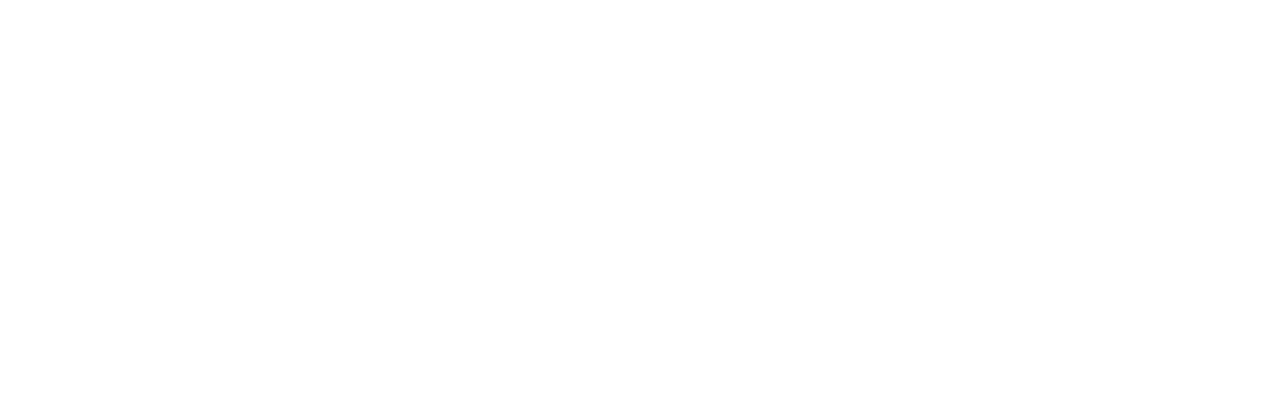
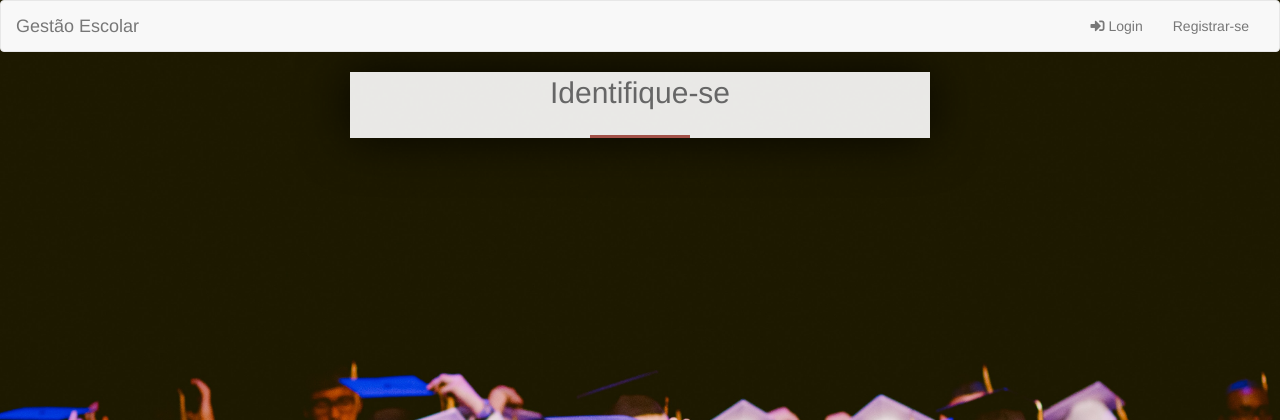
Before and after one commit to matheusboari/Escola, a PHP site: page /app/pages/register.php in a window 1280 px wide. Before the commit the part shown is empty. Shown: the top 420 px of the page. Run offline with PHP 8.4, Linux system fonts and the light colour scheme; some web fonts are replaced.

Commit message:
aula 19/09/2018

```diff
--- a/app/css/escola.css
+++ b/app/css/escola.css
@@ -3,3 +3,28 @@
     background-repeat: no-repeat;
 	background-size: cover;
 }
+.back-registro {
+    background: url('http://escola.local/app/img/background.jpg');
+    background-repeat: no-repeat;
+	background-size: cover;
+}
+.registro-box {
+    margin-top: 5% auto;
+}
+
+.registro-box-body {
+    box-shadow: 0px 0px 50px rgba(0,0,0,0.8);
+    background: rgba(255,255,255, 0.9);
+    color: #666666 !important;
+    margin-left: 350px;
+    margin-right: 350px;
+}
+.registro-titulo {
+    font-weight: 100;
+    font-size: 30px;
+}
+.registro-linha {
+    max-width: 100px;
+    border-width:3px;
+    border-color: #a25148;
+}
--- a/app/pages/css.inc.php
+++ b/app/pages/css.inc.php
@@ -1,4 +1,4 @@
-<link rel="stylesheet" href="vendor/bootstrap/css/bootstrap.min.css">
+<link rel="stylesheet" href="http://escola.local/vendor/bootstrap/css/bootstrap.min.css">
 <link href="https://fonts.googleapis.com/css?family=Gamja+Flower|Lato" rel="stylesheet">
-<link href="app/css/escola.css" rel="stylesheet">
-<link href="vendor/fontawesome/css/all.css" rel="stylesheet">
+<link href="http://escola.local/app/css/escola.css" rel="stylesheet">
+<link href="http://escola.local/vendor/fontawesome/css/all.css" rel="stylesheet">
--- a/app/pages/javascript.inc.php
+++ b/app/pages/javascript.inc.php
@@ -1,2 +1,2 @@
-<script src="vendor/jquery/jquery-3.3.1.min.js"></script>
-<script src="vendor/bootstrap/js/bootstrap.min.js"></script>
+<script src="http://escola.local/vendor/jquery/jquery-3.3.1.min.js"></script>
+<script src="http://escola.local/vendor/bootstrap/js/bootstrap.min.js"></script>
--- a/app/pages/register.php
+++ b/app/pages/register.php
@@ -0,0 +1,53 @@
+<!DOCTYPE html>
+<html lang="pt-br">
+
+    <head>
+        <meta charset="UTF-8">
+        <meta name="viewport" content="width=device-width, initial-scale=1.0">
+        <meta http-equiv="X-UA-Compatible" content="ie=edge">
+        <title>Gestão Escolar</title>
+
+        <?php include_once('css.inc.php');  ?>
+    </head>
+
+    <body class="back-registro">
+        <nav class="navbar navbar-default">
+            <div class="container-fluid">
+                <!-- Brand and toggle get grouped for better mobile display -->
+                <div class="navbar-header">
+                    <button type="button" class="navbar-toggle collapsed" data-toggle="collapse" data-target="#bs-example-navbar-collapse-1" aria-expanded="false">
+                        <span class="sr-only">Toggle navigation</span>
+                        <span class="icon-bar"></span>
+                        <span class="icon-bar"></span>
+                        <span class="icon-bar"></span>
+                    </button>
+                    <a class="navbar-brand" href="#">Gestão Escolar</a>
+                </div>
+
+                <!-- Collect the nav links, forms, and other content for toggling -->
+                <div class="collapse navbar-collapse" id="bs-example-navbar-collapse-1">
+                    <ul class="nav navbar-nav navbar-right">
+                        <li><a href="app/pages/login.php"><i class="fa fa-sign-in-alt"></i> Login</a></li>
+                        <li><a href="app/pages/register.php">Registrar-se</a></li>
+                    </ul>
+                </div><!-- /.navbar-collapse -->
+            </div><!-- /.container-fluid -->
+        </nav>
+
+        <html class="registro-box">
+            <div class="registro-box-body">
+                <div class="row" style="text-align: center">
+                    <span class="registro-titulo">
+                        Identifique-se
+                    </span>
+                </div>
+
+                <hr class="registro-linha">
+
+            </div>
+        </div>
+
+        <?php include_once('javascript.inc.php'); ?>
+    </body>
+
+</html>
```
Also changed, not shown: index.php (+4 -7 lines), 1 other file.
